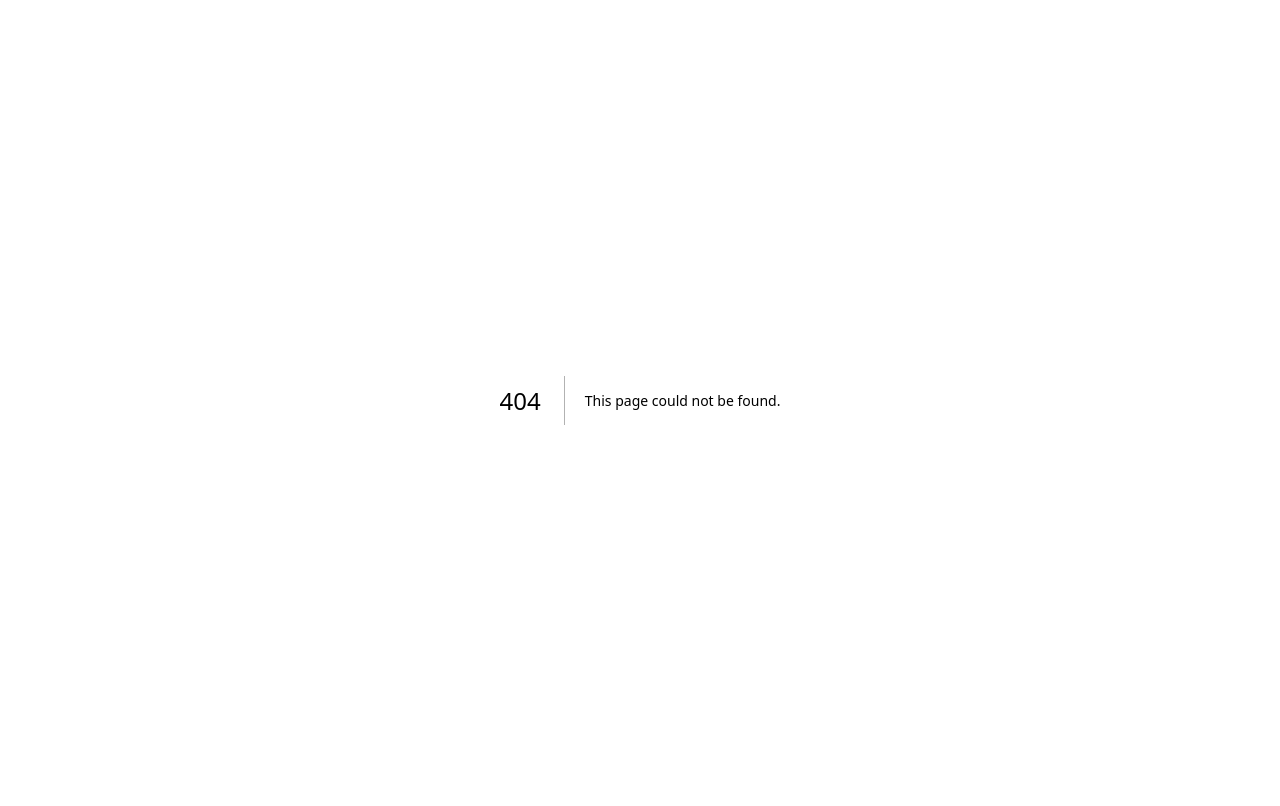
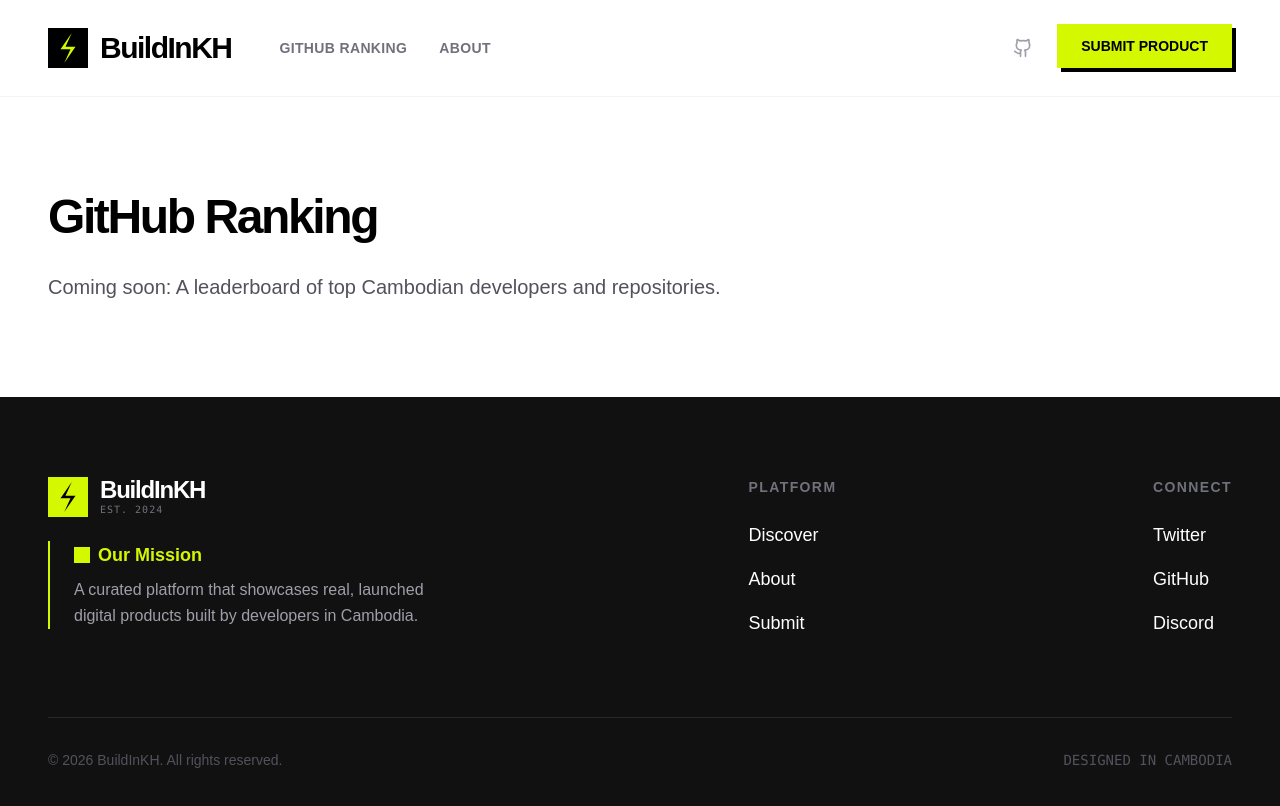
Before and after one commit to phalla-doll/build-in-kh, a Next.js app: page /ranking in a window 1280 px wide. Before the commit this address had no page. Shown: the top 806 px of the page. Built offline with nearby package versions, Linux system fonts and the light colour scheme.

Commit message:
feat: Add GitHub ranking page and navigation
Introduce a new page for displaying GitHub rankings and update the navbar to include a link to this new section. This provides users with access to future leaderboard features.

```diff
--- /dev/null
+++ b/app/ranking/page.tsx
@@ -0,0 +1,19 @@
+import { Navbar } from '@/components/navbar';
+import { Footer } from '@/components/footer';
+
+export default function RankingPage() {
+  return (
+    <main className="min-h-screen bg-white text-black selection:bg-neon-lime selection:text-black">
+      <Navbar />
+      <section className="container mx-auto px-6 md:px-12 py-24">
+        <h1 className="mb-8 font-display text-5xl font-black tracking-tighter text-black">
+          GitHub Ranking
+        </h1>
+        <p className="text-xl text-zinc-600">
+          Coming soon: A leaderboard of top Cambodian developers and repositories.
+        </p>
+      </section>
+      <Footer />
+    </main>
+  );
+}
--- a/components/navbar.tsx
+++ b/components/navbar.tsx
@@ -12,8 +12,8 @@
             BuildInKH
           </Link>
           <div className="hidden md:flex items-center gap-8">
-            <Link href="/" className="text-sm font-bold text-zinc-500 hover:text-black transition-colors uppercase tracking-wide">
-              Discover
+            <Link href="/ranking" className="text-sm font-bold text-zinc-500 hover:text-black transition-colors uppercase tracking-wide">
+              Github Ranking
             </Link>
             <Link href="/about" className="text-sm font-bold text-zinc-500 hover:text-black transition-colors uppercase tracking-wide">
               About
```
